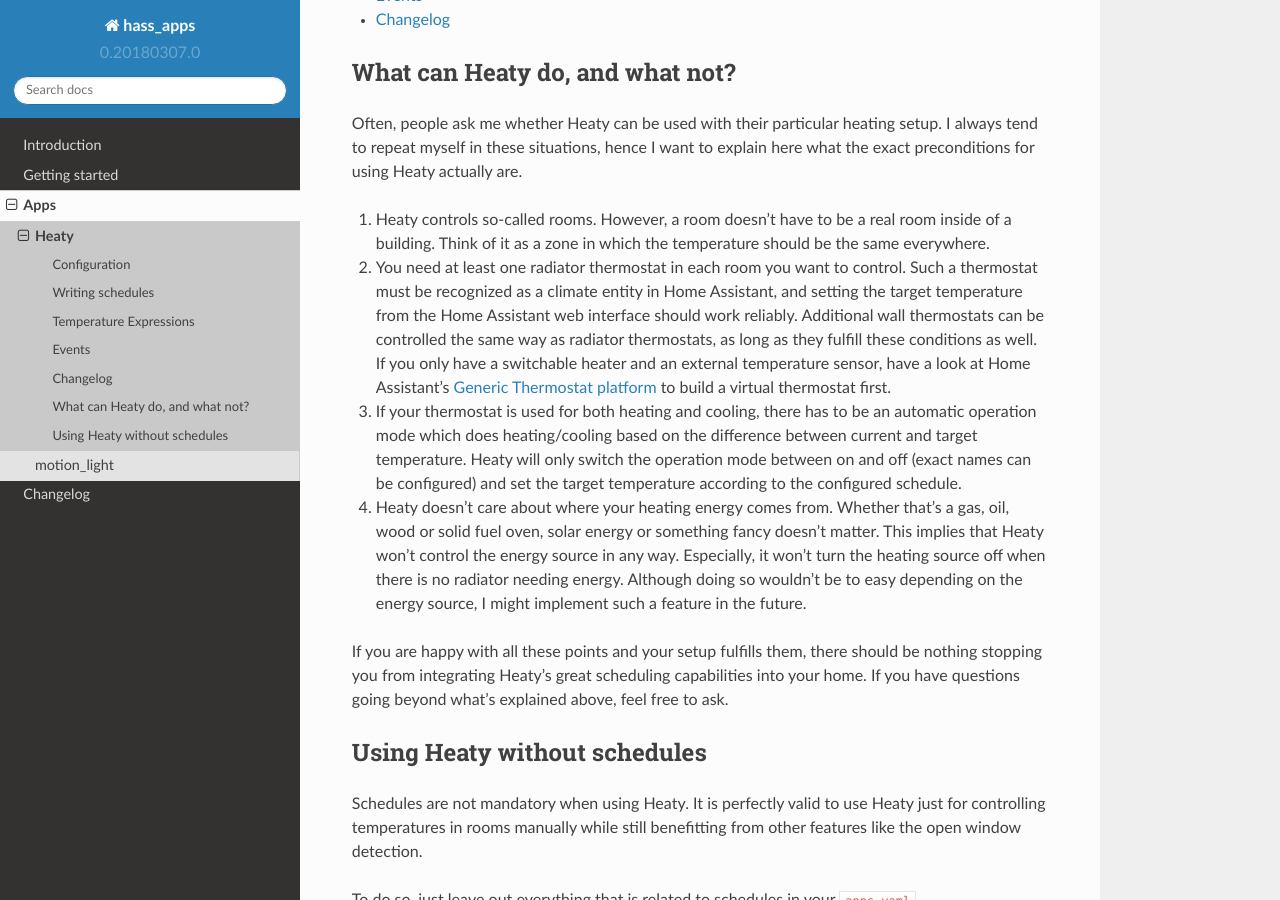
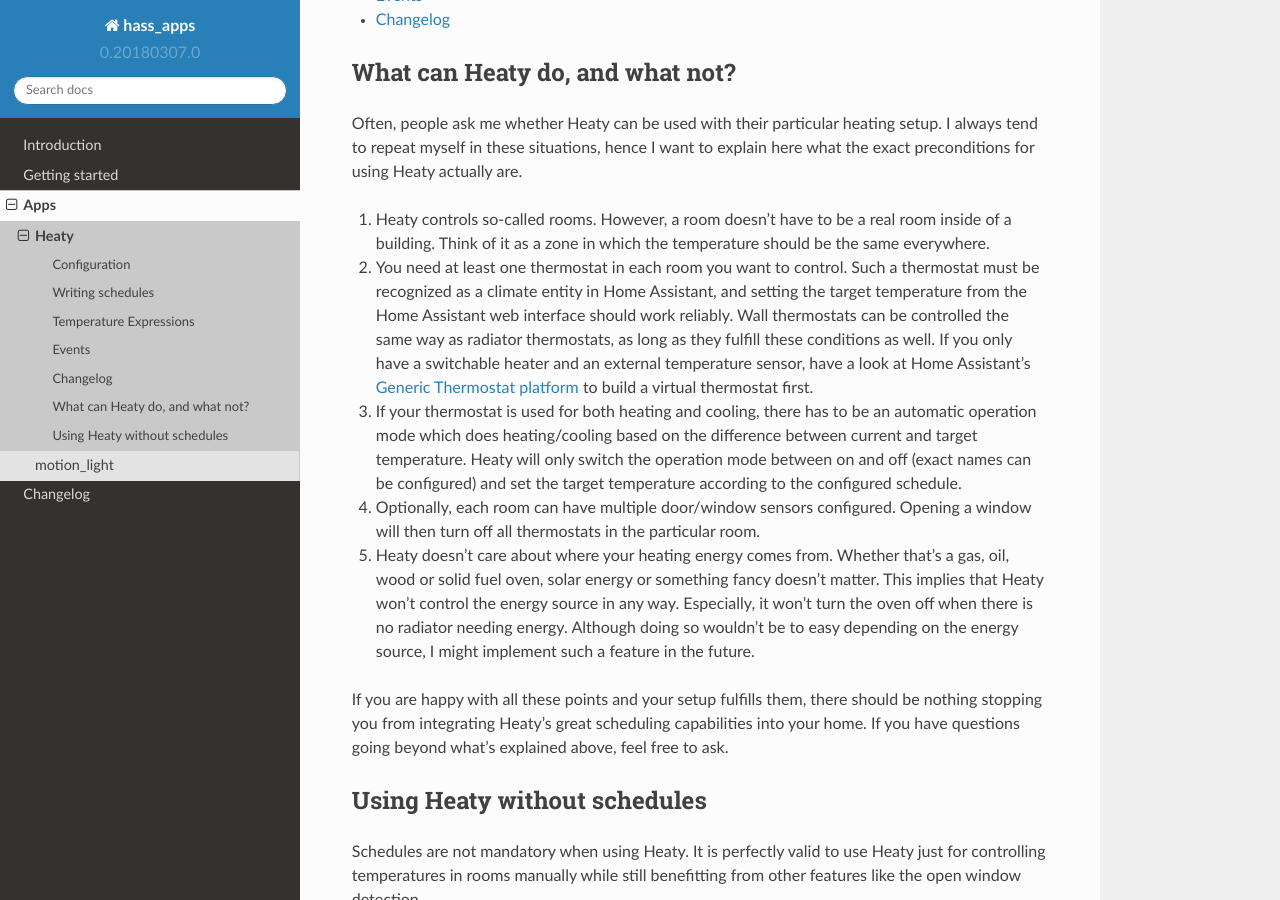
Before and after one commit to bob1de/hass-apps, a Sphinx documentation site: the page built from docs/apps/heaty/index.rst, in a window 1280 px wide and 900 px high, scrolled down 680 px. Built offline with Sphinx 7.4.7 and the Read the Docs theme 2.0.0, drawn with Linux system fonts in a browser that asks for light colours.

Commit message:
[heaty] Added explanation about open window detection to docs

```diff
--- a/docs/apps/heaty/index.rst
+++ b/docs/apps/heaty/index.rst
@@ -41,15 +41,14 @@
    a real room inside of a building. Think of it as a zone in which the
    temperature should be the same everywhere.
 
-2. You need at least one radiator thermostat in each room you want to
-   control. Such a thermostat must be recognized as a climate entity
-   in Home Assistant, and setting the target temperature from the
-   Home Assistant web interface should work reliably. Additional wall
-   thermostats can be controlled the same way as radiator thermostats,
-   as long as they fulfill these conditions as well. If you only have
-   a switchable heater and an external temperature sensor, have a look
-   at Home Assistant's `Generic Thermostat platform`_ to build a virtual
-   thermostat first.
+2. You need at least one thermostat in each room you want to control.
+   Such a thermostat must be recognized as a climate entity in Home
+   Assistant, and setting the target temperature from the Home Assistant
+   web interface should work reliably. Wall thermostats can be controlled
+   the same way as radiator thermostats, as long as they fulfill these
+   conditions as well. If you only have a switchable heater and an
+   external temperature sensor, have a look at Home Assistant's `Generic
+   Thermostat platform`_ to build a virtual thermostat first.
 
 3. If your thermostat is used for both heating and cooling, there has
    to be an automatic operation mode which does heating/cooling based
@@ -58,13 +57,17 @@
    can be configured) and set the target temperature according to the
    configured schedule.
 
-4. Heaty doesn't care about where your heating energy comes from. Whether
+4. Optionally, each room can have multiple door/window sensors
+   configured. Opening a window will then turn off all thermostats in
+   the particular room.
+
+5. Heaty doesn't care about where your heating energy comes from. Whether
    that's a gas, oil, wood or solid fuel oven, solar energy or something
    fancy doesn't matter. This implies that Heaty won't control the energy
-   source in any way. Especially, it won't turn the heating source off
-   when there is no radiator needing energy. Although doing so wouldn't
-   be to easy depending on the energy source, I might implement such a
-   feature in the future.
+   source in any way. Especially, it won't turn the oven off when there
+   is no radiator needing energy. Although doing so wouldn't be to easy
+   depending on the energy source, I might implement such a feature in
+   the future.
 
 .. _`Generic Thermostat platform`: https://home-assistant.io/components/climate.generic_thermostat/
 
```
